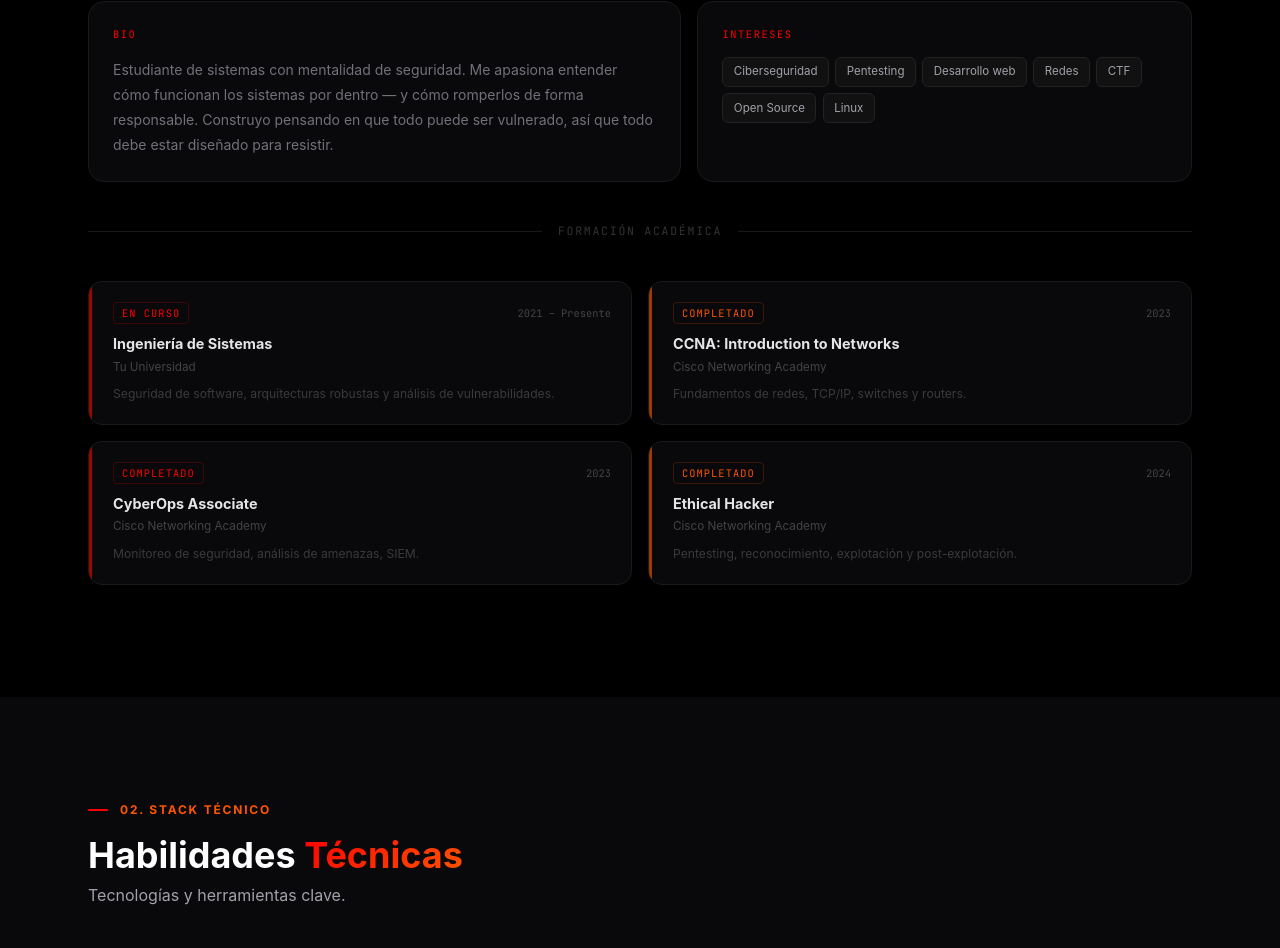
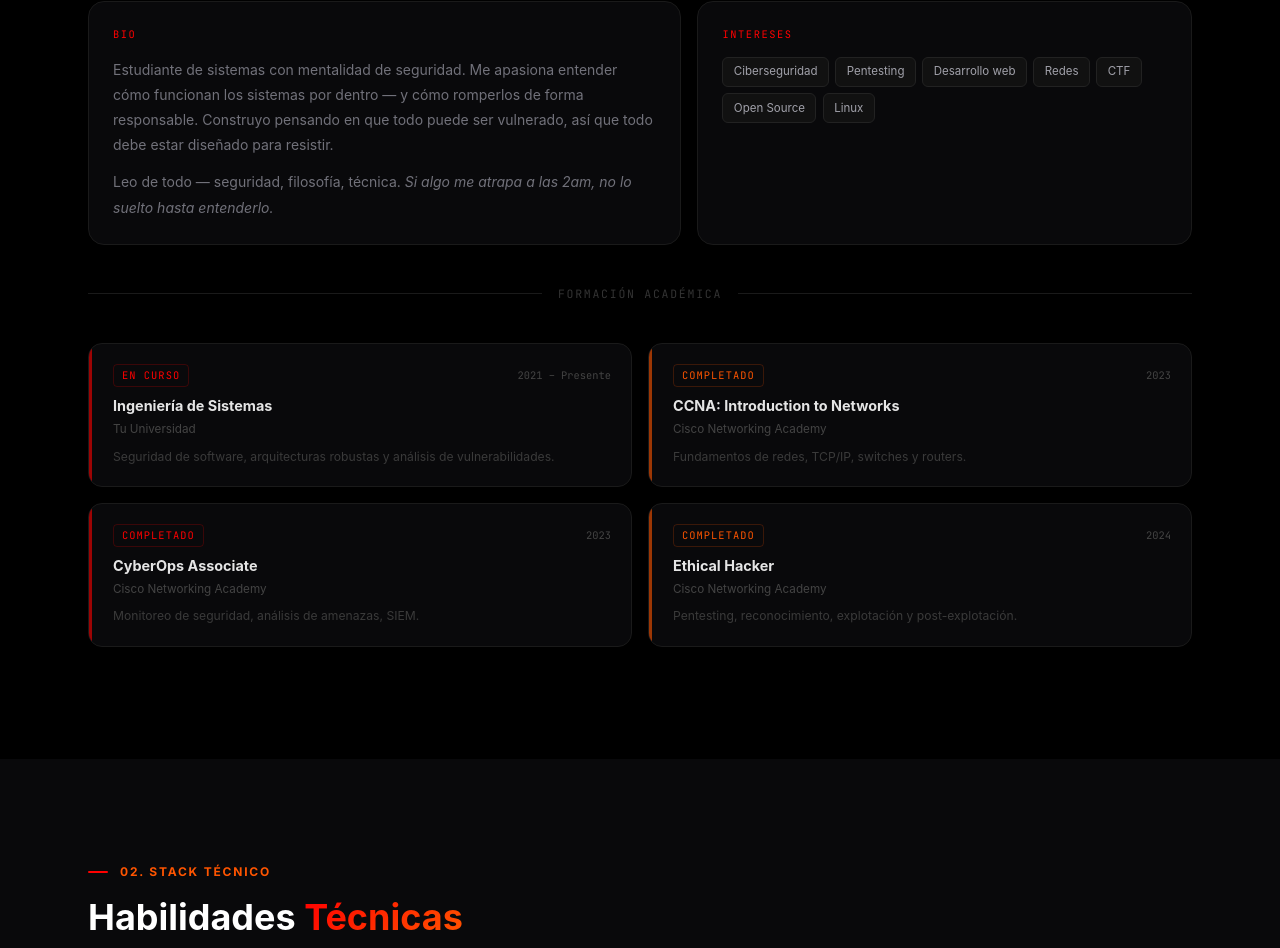
Before and after one commit to JEAN-TC/Mi-portafolio-web, a Vue app: page / in a window 1280 px wide. Shown: the part 1559-2507 px from the top of the page. Built offline with nearby package versions, Linux system fonts and the light colour scheme; no server answers.

Commit message:
update: bio con texto personal

```diff
--- a/src/components/About.vue
+++ b/src/components/About.vue
@@ -86,6 +86,10 @@ const education = [
             cómo funcionan los sistemas por dentro — y cómo romperlos de forma responsable.
             Construyo pensando en que todo puede ser vulnerado, así que todo debe estar
             diseñado para resistir.
+          </p>
+          <p class="sm-bio-text" style="margin-top: 0.75rem;">
+            Leo de todo — seguridad, filosofía, técnica.
+            <em>Si algo me atrapa a las 2am, no lo suelto hasta entenderlo.</em>
           </p>
         </div>
         <div class="sm-tags-card">
```
